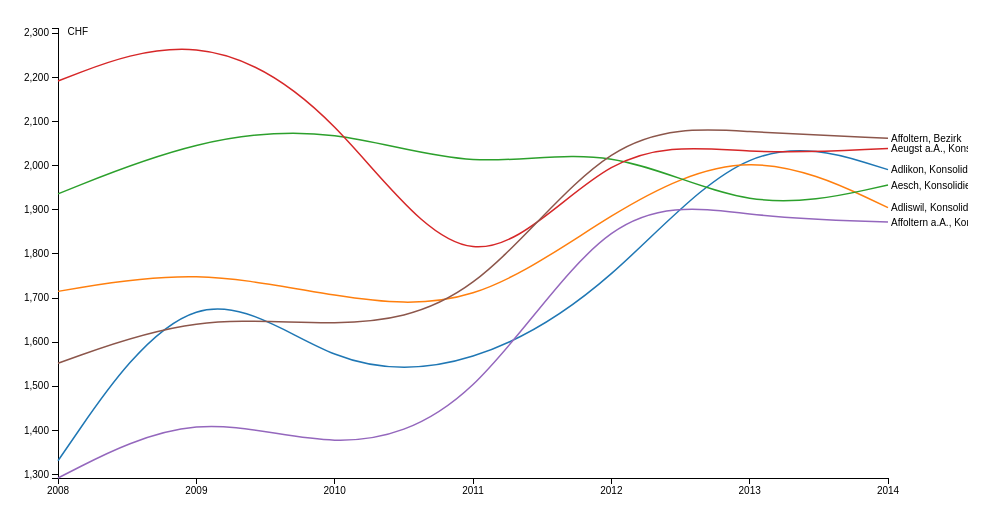
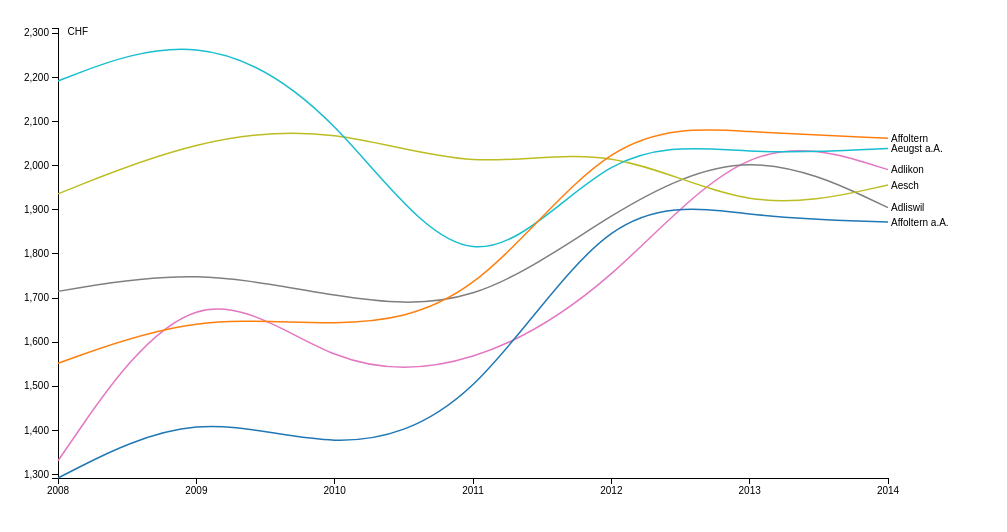
Before and after one commit to tomaszkolonko/OpenDataProject, a plain HTML site: page page.html in a window 1280 px wide. Shown: the whole page, without its empty margins (0-1007 px from the left). Drawn offline with Linux system fonts and the light colour scheme.

Commit message:
corrected text label

```diff
--- a/page.html
+++ b/page.html
@@ -82,7 +82,7 @@ d3.csv("data2.csv", function(error, data) {
   // https://developer.mozilla.org/de/docs/Web/JavaScript/Reference/Global_Objects/Array/map
   var cities = color.domain().map(function(name) {
     return {
-      name: name,
+      name: name.split(',')[0],
       values: data.map(function(d) {
         return {date: d.date, temperature: +d[name]};
       })
```
